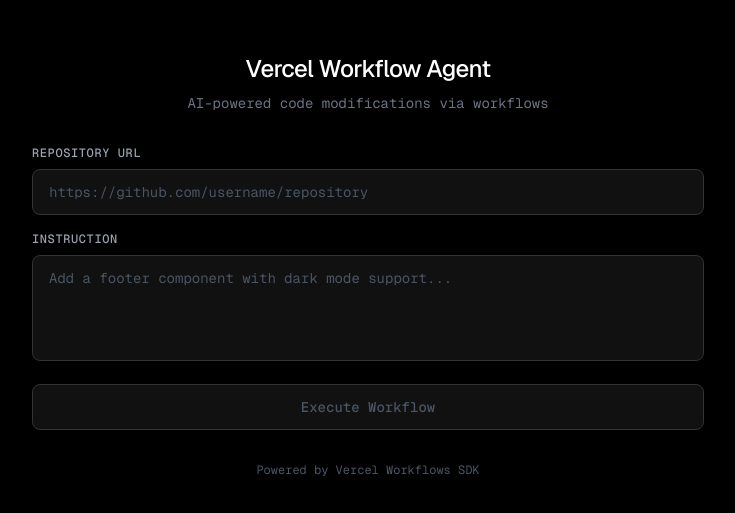
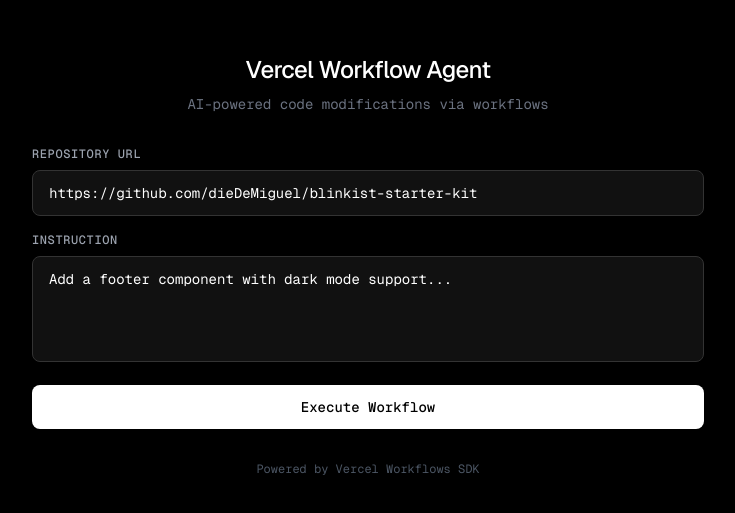
Before and after one commit to dieDeMiguel/vercel-ship-25-coding-agent, a Next.js app: page / in a window 1280 px wide. Shown: the part 135-648 px from the top of the page, without its empty margins (272-1007 px from the left). Built offline with nearby package versions, Linux system fonts and the light colour scheme.

Commit message:
Update default state values in Home component and enhance error handling display

```diff
--- a/app/page.tsx
+++ b/app/page.tsx
@@ -10,8 +10,8 @@
 }
 
 export default function Home() {
-  const [repoUrl, setRepoUrl] = useState("");
-  const [instruction, setInstruction] = useState("");
+  const [repoUrl, setRepoUrl] = useState("https://github.com/dieDeMiguel/blinkist-starter-kit");
+  const [instruction, setInstruction] = useState("Add a footer component with dark mode support...");
   const [loading, setLoading] = useState(false);
   const [result, setResult] = useState<WorkflowResult | null>(null);
 
@@ -144,6 +144,7 @@
             {loading ? (
               <span className="flex items-center justify-center gap-2 font-mono">
                 <svg
+                  aria-hidden="true"
                   className="animate-spin h-4 w-4"
                   xmlns="http://www.w3.org/2000/svg"
                   fill="none"
@@ -182,13 +183,13 @@
             )}
           >
             {result.error ? (
-              <>
               <div className="flex items-start gap-3">
                 <svg
                   className="w-5 h-5 text-red-400 flex-shrink-0 mt-0.5"
                   fill="none"
                   viewBox="0 0 24 24"
                   stroke="currentColor"
+                  aria-hidden="true"
                 >
                   <path
                     strokeLinecap="round"
@@ -206,7 +207,6 @@
                   </p>
                 </div>
               </div>
-              </>
             ) : (
               <>
                 <div className="flex items-start gap-3">
@@ -215,6 +215,7 @@
                     fill="none"
                     viewBox="0 0 24 24"
                     stroke="currentColor"
+                    aria-hidden="true"
                   >
                     <path
                       strokeLinecap="round"
```
Lines whose indentation alone changed are shown as unchanged.
